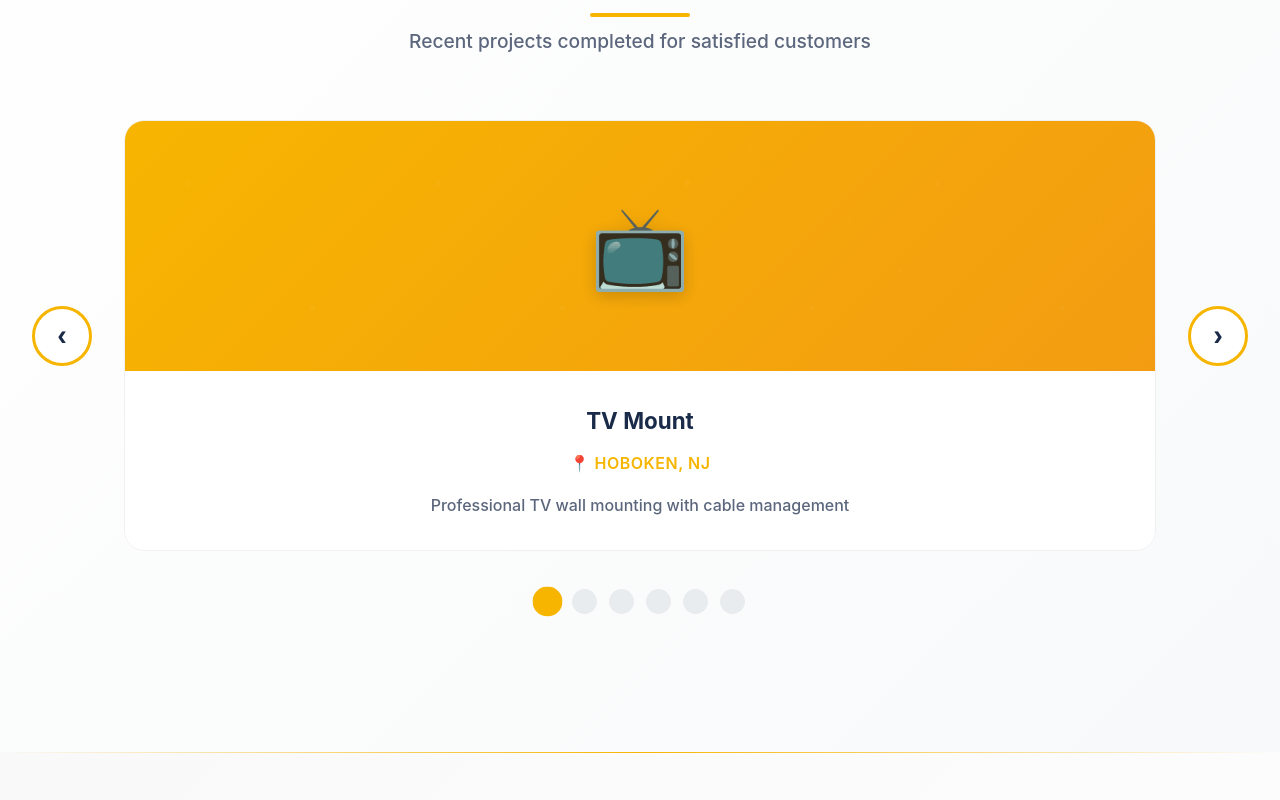
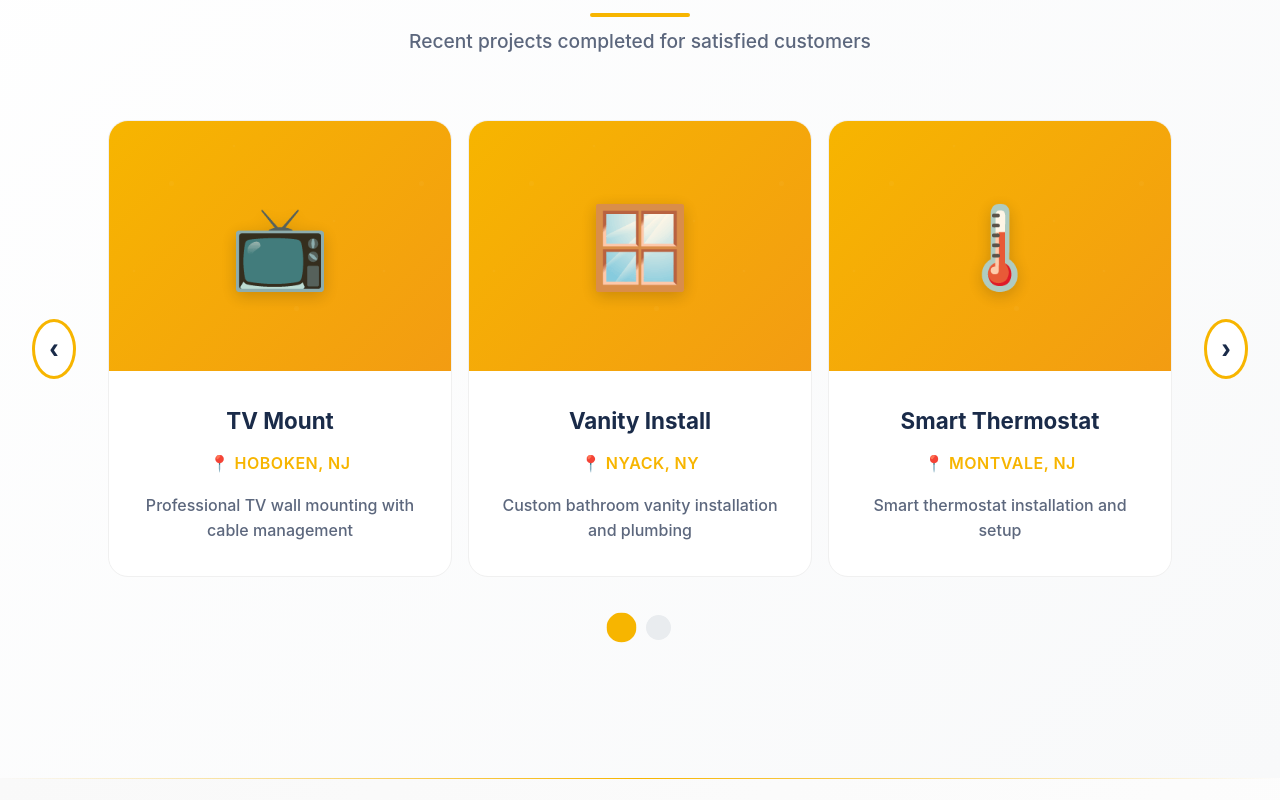
Before and after one commit to ylapscher/knockonblockNext, a Next.js app: page / in a window 1280 px wide. Shown: the part 3720-4520 px from the top of the page. Built offline with nearby package versions, Linux system fonts and the light colour scheme.

Commit message:
fix(styles): fix crop on cards hover state

```diff
--- a/components/sections/Gallery.js
+++ b/components/sections/Gallery.js
@@ -1,118 +1,159 @@
-'use client'
+"use client";
 
-import { useState, useEffect } from 'react';
-import style from './Gallery.module.css';
+import { useState, useEffect } from "react";
+import style from "./Gallery.module.css";
 
 const Gallery = () => {
   const [currentIndex, setCurrentIndex] = useState(0);
+  const [isMobile, setIsMobile] = useState(false);
+
   const galleryItems = [
     {
       id: 1,
       title: "TV Mount",
       location: "Hoboken, NJ",
       image: "📺",
-      description: "Professional TV wall mounting with cable management"
+      description: "Professional TV wall mounting with cable management",
     },
     {
       id: 2,
       title: "Vanity Install",
       location: "Nyack, NY",
       image: "🪟",
-      description: "Custom bathroom vanity installation and plumbing"
+      description: "Custom bathroom vanity installation and plumbing",
     },
     {
       id: 3,
       title: "Smart Thermostat",
       location: "Montvale, NJ",
       image: "🌡️",
-      description: "Smart thermostat installation and setup"
+      description: "Smart thermostat installation and setup",
     },
     {
       id: 4,
       title: "Light Fixture Install",
       location: "Paramus, NJ",
       image: "💡",
-      description: "Ceiling fan and pendant light installation"
+      description: "Ceiling fan and pendant light installation",
     },
     {
       id: 5,
       title: "Drywall Repair",
       location: "Ridgewood, NJ",
       image: "🔧",
-      description: "Professional drywall patching and painting"
+      description: "Professional drywall patching and painting",
     },
     {
       id: 6,
       title: "Kitchen Faucet",
       location: "Pearl River, NY",
       image: "🚰",
-      description: "Kitchen faucet replacement and installation"
-    }
+      description: "Kitchen faucet replacement and installation",
+    },
   ];
+
+  // Check screen size
+  useEffect(() => {
+    const checkScreenSize = () => {
+      setIsMobile(window.innerWidth < 768);
+    };
+
+    checkScreenSize();
+    window.addEventListener("resize", checkScreenSize);
+
+    return () => window.removeEventListener("resize", checkScreenSize);
+  }, []);
+
+  // Calculate max index based on screen size
+  const itemsPerView = isMobile ? 1 : 3;
+  const maxIndex = Math.ceil(galleryItems.length / itemsPerView) - 1;
 
   // Auto-scroll functionality
   useEffect(() => {
     const interval = setInterval(() => {
       setCurrentIndex((prevIndex) =>
-        prevIndex === galleryItems.length - 1 ? 0 : prevIndex + 1
+        prevIndex === maxIndex ? 0 : prevIndex + 1
       );
     }, 8000); // 8 seconds
 
     return () => clearInterval(interval);
-  }, [galleryItems.length]);
+  }, [maxIndex]);
 
   const goToPrevious = () => {
-    setCurrentIndex(currentIndex === 0 ? galleryItems.length - 1 : currentIndex - 1);
+    setCurrentIndex(currentIndex === 0 ? maxIndex : currentIndex - 1);
   };
 
   const goToNext = () => {
-    setCurrentIndex(currentIndex === galleryItems.length - 1 ? 0 : currentIndex + 1);
+    setCurrentIndex(currentIndex === maxIndex ? 0 : currentIndex + 1);
   };
 
   return (
     <section id="gallery" className={style.gallery}>
       <div className={style.container}>
-        <div className={style['gallery-wrapper']}>
-
-
-        <div className={style['section-header']}>
+        <div className={style["gallery-wrapper"]}>
+          <div className={style["section-header"]}>
             <h2>Our Work</h2>
             <p>Recent projects completed for satisfied customers</p>
           </div>
-        <div className={style['gallery-container']}>
-          <button className={`${style['gallery-arrow']} ${style['gallery-arrow-left']}`} onClick={goToPrevious}>
+          <div className={style["gallery-container"]}>
+            <button
+              className={`${style["gallery-arrow"]} ${style["gallery-arrow-left"]}`}
+              onClick={goToPrevious}
+            >
               &#8249;
             </button>
-          <div className={style['gallery-wrapper']}>
+            <div className={style["gallery-wrapper"]}>
               <div
-              className={style['gallery-slider']}
+                className={style["gallery-slider"]}
                 style={{ transform: `translateX(-${currentIndex * 100}%)` }}
               >
-              {galleryItems.map((item) => (
-                <div key={item.id} className={style['gallery-slide']}>
-                  <div className={style['gallery-item']}>
-                    <div className={style['gallery-image']}>
-                      <span className={style['gallery-icon']}>{item.image}</span>
+                {Array.from({ length: maxIndex + 1 }, (_, groupIndex) => (
+                  <div key={groupIndex} className={style["gallery-slide"]}>
+                    <div className={style["gallery-group"]}>
+                      {galleryItems
+                        .slice(
+                          groupIndex * itemsPerView,
+                          (groupIndex + 1) * itemsPerView
+                        )
+                        .map((item) => (
+                          <div key={item.id} className={style["gallery-item"]}>
+                            <div className={style["gallery-image"]}>
+                              <span className={style["gallery-icon"]}>
+                                {item.image}
+                              </span>
                             </div>
-                    <div className={style['gallery-content']}>
-                      <h3 className={style['gallery-title']}>{item.title}</h3>
-                      <p className={style['gallery-location']}>📍 {item.location}</p>
-                      <p className={style['gallery-description']}>{item.description}</p>
-                    </div>
+                            <div className={style["gallery-content"]}>
+                              <h3 className={style["gallery-title"]}>
+                                {item.title}
+                              </h3>
+                              <p className={style["gallery-location"]}>
+                                📍 {item.location}
+                              </p>
+                              <p className={style["gallery-description"]}>
+                                {item.description}
+                              </p>
                             </div>
                           </div>
                         ))}
                     </div>
                   </div>
-          <button className={`${style['gallery-arrow']} ${style['gallery-arrow-right']}`} onClick={goToNext}>
+                ))}
+              </div>
+            </div>
+            <button
+              className={`${style["gallery-arrow"]} ${style["gallery-arrow-right"]}`}
+              onClick={goToNext}
+            >
               &#8250;
             </button>
           </div>
-        <div className={style['gallery-dots']}>
-          {galleryItems.map((_, index) => (
+          <div className={style["gallery-dots"]}>
+            {Array.from({ length: maxIndex + 1 }, (_, index) => (
               <button
                 key={index}
-              className={`${style['gallery-dot']} ${index === currentIndex ? style.active : ''}`}
+                className={`${style["gallery-dot"]} ${
+                  index === currentIndex ? style.active : ""
+                }`}
                 onClick={() => setCurrentIndex(index)}
               />
             ))}
--- a/components/sections/Gallery.module.css
+++ b/components/sections/Gallery.module.css
@@ -61,7 +61,7 @@
 
 .gallery-wrapper {
   flex: 1;
-  overflow: hidden;
+  overflow-x: clip;
   border-radius: 20px;
 }
 
@@ -71,8 +71,16 @@
 }
 
 .gallery-slide {
-  min-width: 100%;
-  flex-shrink: 0;
+  flex: 0 0 100%;
+  width: 100%;
+  box-sizing: border-box;
+}
+
+.gallery-group {
+  display: flex;
+  gap: 1rem;
+  width: 100%;
+  justify-content: center;
 }
 
 .gallery-arrow {
@@ -270,3 +278,27 @@
     font-size: 0.95rem;
   }
 }
+
+@media (max-width: 767px) {
+  .gallery-group {
+    flex-direction: column;
+    align-items: center;
+  }
+
+  .gallery-item {
+    width: 100%;
+    max-width: 300px;
+  }
+}
+
+@media (min-width: 768px) {
+  .gallery-group {
+    flex-direction: row;
+    justify-content: center;
+  }
+
+  .gallery-item {
+    flex: 1;
+    max-width: 350px;
+  }
+}
--- a/components/sections/Testimonials.js
+++ b/components/sections/Testimonials.js
@@ -1,9 +1,9 @@
-'use client'
+"use client";
 
-import { useState, useEffect, useRef } from 'react';
-import TestimonialCard from '../ui/TestimonialCard';
-import { testimonials } from '../../assets/data/testimonials';
-import style from './Testimonials.module.css';
+import { useState, useEffect, useRef } from "react";
+import TestimonialCard from "../ui/TestimonialCard";
+import { testimonials } from "../../assets/data/testimonials";
+import style from "./Testimonials.module.css";
 
 const Testimonials = () => {
   const [currentIndex, setCurrentIndex] = useState(0);
@@ -30,17 +30,17 @@ const Testimonials = () => {
   }, []);
 
   // Auto-scroll functionality - only when visible
-  useEffect(() => {
-    if (!isVisible) return;
+  // useEffect(() => {
+  //   if (!isVisible) return;
 
-    const interval = setInterval(() => {
-      setCurrentIndex((prevIndex) =>
-        prevIndex >= maxIndex ? 0 : prevIndex + 1
-      );
-    }, 8000); // 8 seconds
+  //   const interval = setInterval(() => {
+  //     setCurrentIndex((prevIndex) =>
+  //       prevIndex >= maxIndex ? 0 : prevIndex + 1
+  //     );
+  //   }, 8000); // 8 seconds
 
-    return () => clearInterval(interval);
-  }, [isVisible, maxIndex]);
+  //   return () => clearInterval(interval);
+  // }, [isVisible, maxIndex]);
 
   const goToPrevious = () => {
     setCurrentIndex(currentIndex === 0 ? maxIndex : currentIndex - 1);
@@ -53,47 +53,60 @@ const Testimonials = () => {
   return (
     <section id="testimonials" className={style.testimonials} ref={sectionRef}>
       <div className={style.container}>
-        <div className={style['testimonials-wrapper']}>
-          <div className={style['section-header']}>
+        <div className={style["testimonials-wrapper"]}>
+          <div className={style["section-header"]}>
             <h2>What Our Customers Say</h2>
             <p>Real feedback from satisfied customers</p>
           </div>
 
-          <div className={style['testimonials-slider-container']}>
-            <button className={`${style['testimonials-arrow']} ${style['testimonials-arrow-left']}`} onClick={goToPrevious}>
+          <div className={style["testimonials-slider-container"]}>
+            <button
+              className={`${style["testimonials-arrow"]} ${style["testimonials-arrow-left"]}`}
+              onClick={goToPrevious}
+            >
               &#8249;
             </button>
 
-            <div className={style['testimonials-slider-wrapper']}>
+            <div className={style["testimonials-slider-wrapper"]}>
               <div
-                className={style['testimonials-slider']}
+                className={style["testimonials-slider"]}
                 style={{ transform: `translateX(-${currentIndex * 33.333}%)` }}
               >
                 {testimonials.map((testimonial) => (
-                  <div key={testimonial.id} className={style['testimonial-slide']}>
+                  <div
+                    key={testimonial.id}
+                    className={style["testimonial-slide"]}
+                  >
                     <TestimonialCard testimonial={testimonial} />
                   </div>
                 ))}
               </div>
             </div>
 
-            <button className={`${style['testimonials-arrow']} ${style['testimonials-arrow-right']}`} onClick={goToNext}>
+            <button
+              className={`${style["testimonials-arrow"]} ${style["testimonials-arrow-right"]}`}
+              onClick={goToNext}
+            >
               &#8250;
             </button>
           </div>
 
-          <div className={style['testimonials-dots']}>
+          <div className={style["testimonials-dots"]}>
             {Array.from({ length: maxIndex + 1 }, (_, index) => (
               <button
                 key={index}
-                className={`${style['testimonial-dot']} ${index === currentIndex ? style.active : ''}`}
+                className={`${style["testimonial-dot"]} ${
+                  index === currentIndex ? style.active : ""
+                }`}
                 onClick={() => setCurrentIndex(index)}
               />
             ))}
           </div>
 
-          <div className={style['testimonials-footer']}>
-            <p>Join hundreds of satisfied customers in Northern NJ & Southern NY</p>
+          <div className={style["testimonials-footer"]}>
+            <p>
+              Join hundreds of satisfied customers in Northern NJ & Southern NY
+            </p>
           </div>
         </div>
       </div>
--- a/components/sections/Testimonials.module.css
+++ b/components/sections/Testimonials.module.css
@@ -59,12 +59,13 @@
 .testimonials-slider-container {
   position: relative;
   margin-bottom: 3rem;
-  overflow: hidden;
+  overflow: unset;
+  overflow-x: clip;
 }
 
 .testimonials-slider-wrapper {
-  overflow: hidden;
   margin: 0 60px;
+  overflow-x: clip;
 }
 
 .testimonials-slider {
```
Lines whose indentation alone changed are shown as unchanged.
